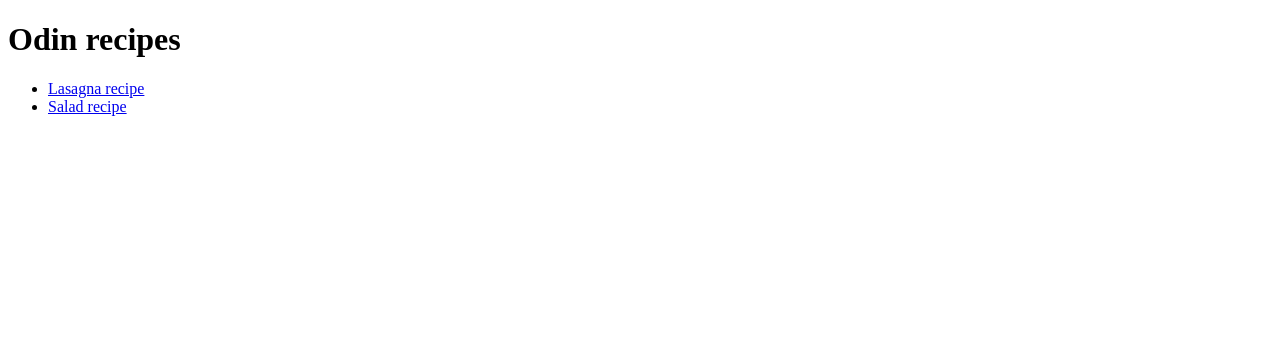
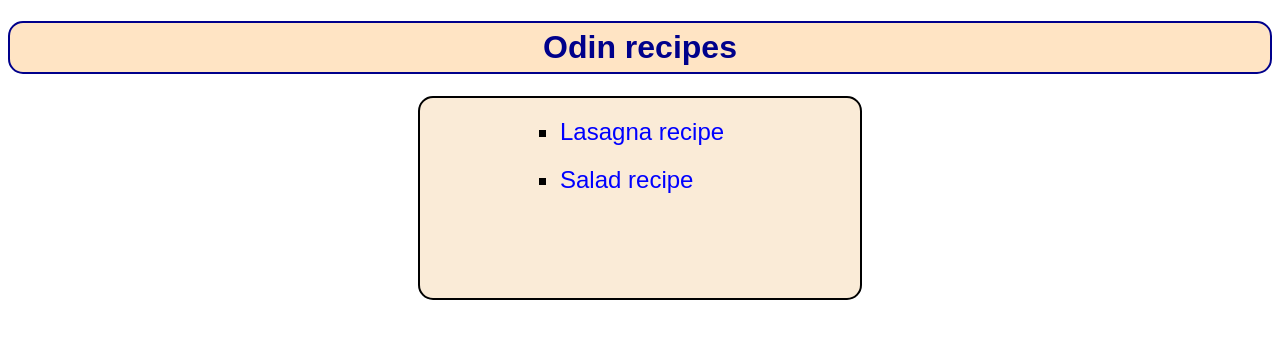
Before and after one commit to Aibar77/odin-recipes, a plain HTML site: page index.html in a window 1280 px wide. Drawn offline with Linux system fonts and the light colour scheme.

Commit message:
Style home page

```diff
--- a/index.html
+++ b/index.html
@@ -4,11 +4,13 @@
   <meta charset="UTF-8">
   <meta http-equiv="X-UA-Compatible" content="IE=edge">
   <meta name="viewport" content="width=device-width, initial-scale=1.0">
+  <link rel="stylesheet" href="style.css">
+
   <title>Odin recipes</title>
 </head>
 <body>
   <h1>Odin recipes</h1>
-  <ul>
+  <ul class="main-nav">
     <li><a href="./recipes/lasagna.html">Lasagna recipe</a></li><li><a href="./recipes/salad.html">Salad recipe</a></li>
   </ul>
 </body>
--- /dev/null
+++ b/style.css
@@ -0,0 +1,41 @@
+body {
+  font-family: Arial, Helvetica, sans-serif;
+}
+h1 {
+  background-color: bisque;
+  border-radius: 15px;
+  padding: 6px;
+  text-align: center;
+  color: darkblue;
+  border: 2px solid;
+}
+img {
+  width: 50%;
+  height: auto;
+  margin: 10px auto;
+  display: block;
+}
+.main-nav {
+  width: 400px;
+  height: 200px;
+  margin: 20px auto;
+  background-color: antiquewhite;
+  border-radius: 15px;
+  /* text-align: center; */
+  font-size: 24px;
+  border: 2px solid black;
+}
+.main-nav li {
+  list-style: square;
+  width: 200px;
+  margin: 20px auto;
+
+}
+a {
+  text-decoration: none;
+  color: blue;
+  transition: color 0.2s ease;
+}
+a:hover {
+  color: cornflowerblue;
+}
```
Also changed, not shown: recipes/lasagna.html (+1 -0 lines), recipes/salad.html (+2 -0 lines).
